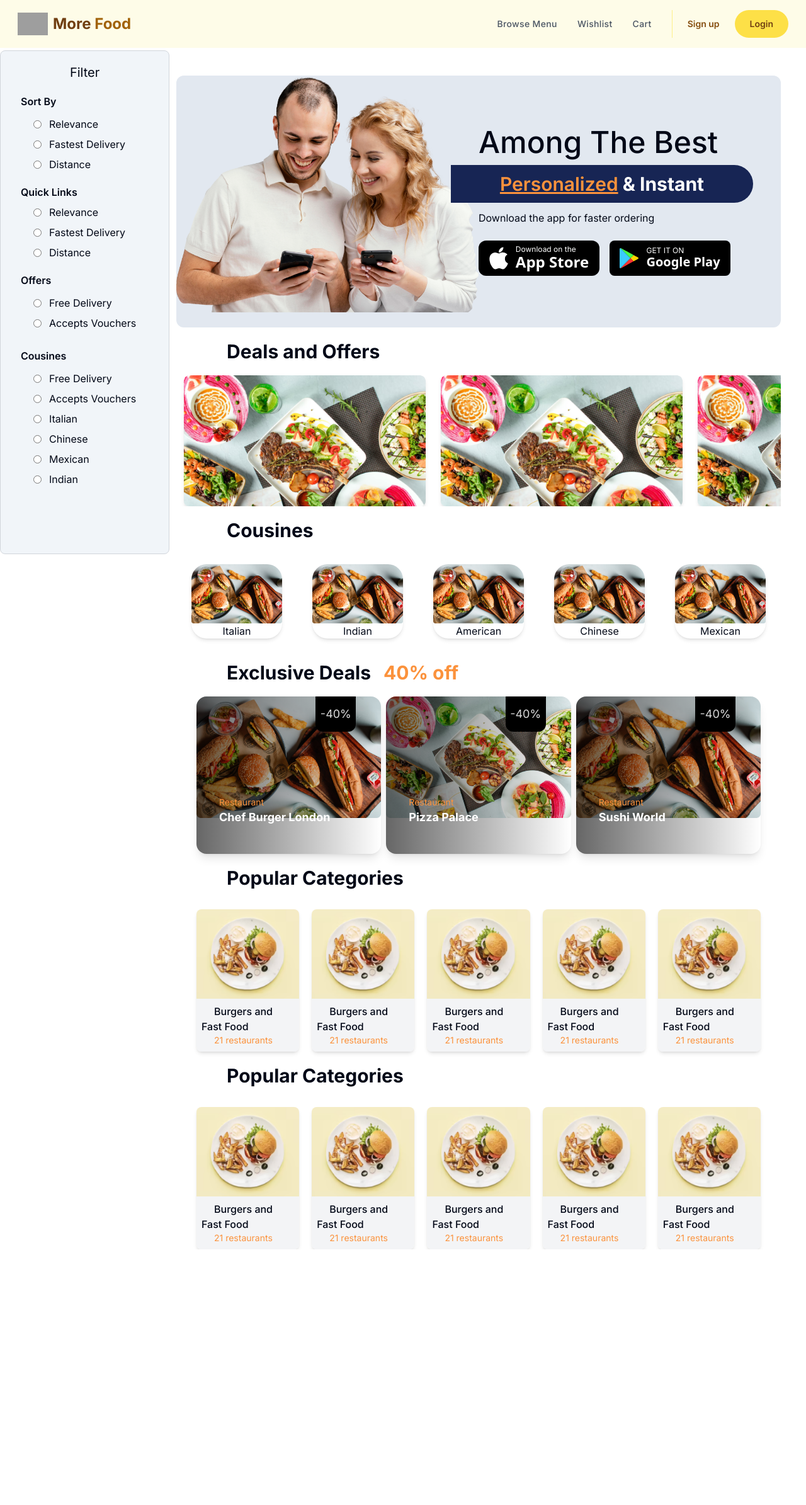
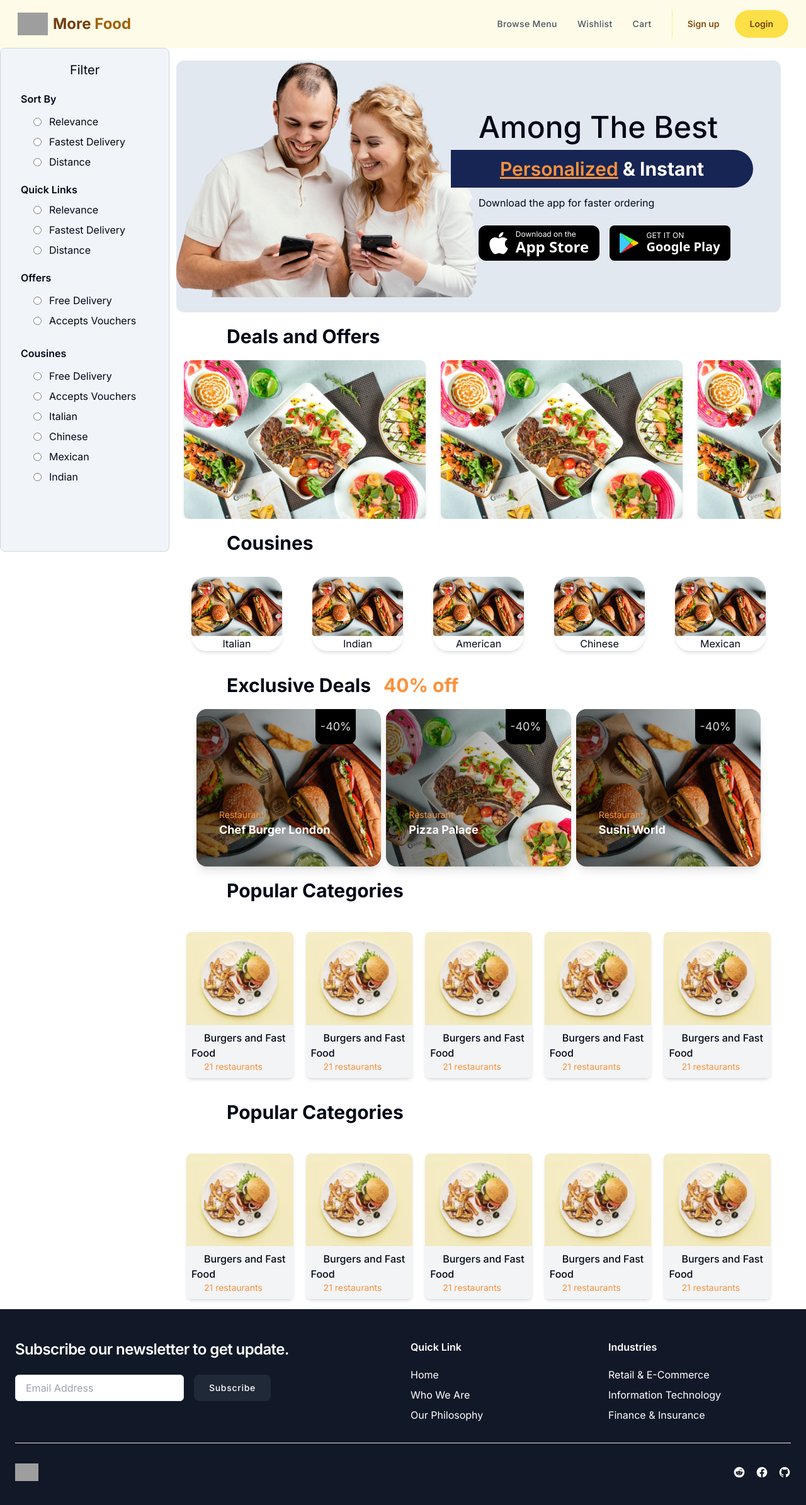
Before and after one commit to thesuman74/nextjs-food, a Next.js app: page /wishlist in a window 1280 px wide. Shown: the top 2390 px of the page at 63% size. Before the commit the page ends 1984 px from the top, so only its background shows below. Built offline with nearby package versions, Linux system fonts and the light colour scheme; grey boxes are pictures that could not be loaded.

Commit message:
Minore changes in style

```diff
--- a/app/BrowseMenu/FilterSection/FilterSection.tsx
+++ b/app/BrowseMenu/FilterSection/FilterSection.tsx
@@ -2,7 +2,7 @@ import React from "react";
 
 const FilterSection = () => {
   return (
-    <div className="max-w-7xl">
+    <div className="">
       <FilterSection />
     </div>
   );
--- a/app/components/cards/DiscountSectionCard.tsx
+++ b/app/components/cards/DiscountSectionCard.tsx
@@ -6,25 +6,25 @@ const DiscountSectionCard = () => {
       <div className="hide-scroll-bar flex overflow-x-scroll ">
         <div className=" flex flex-nowrap ">
           <div className="inline-block px-3">
-            <div className="h-52 w-96 max-w-sm overflow-hidden rounded-lg bg-white shadow-md transition-shadow duration-300 ease-in-out hover:shadow-xl">
-              <img src="/Images/food2.png" alt="" className="w-full" />
+            <div className="h-auto w-96 max-w-sm overflow-hidden rounded-lg bg-white shadow-md transition-shadow duration-300 ease-in-out hover:shadow-xl">
+              <img src="/Images/food2.png" alt="" className="w-full h-full" />
             </div>
           </div>
 
           <div className="inline-block px-3">
-            <div className="h-52 w-96 max-w-sm overflow-hidden rounded-lg bg-white shadow-md transition-shadow duration-300 ease-in-out hover:shadow-xl">
-              <img src="/Images/food2.png" alt="" className="w-full" />
+            <div className="h-auto w-96 max-w-sm overflow-hidden rounded-lg bg-white shadow-md transition-shadow duration-300 ease-in-out hover:shadow-xl">
+              <img src="/Images/food2.png" alt="" className="w-full h-full " />
             </div>
           </div>
 
           <div className="inline-block px-3">
-            <div className="h-52 w-96 max-w-sm overflow-hidden rounded-lg bg-white shadow-md transition-shadow duration-300 ease-in-out hover:shadow-xl">
-              <img src="/Images/food2.png" alt="" className="w-full" />
+            <div className="h-auto w-96 max-w-sm overflow-hidden rounded-lg bg-white shadow-md transition-shadow duration-300 ease-in-out hover:shadow-xl">
+              <img src="/Images/food2.png" alt="" className="w-full h-full" />
             </div>
           </div>
           <div className="inline-block px-3">
-            <div className="h-52 w-96 max-w-sm overflow-hidden rounded-lg bg-white shadow-md transition-shadow duration-300 ease-in-out hover:shadow-xl">
-              <img src="/Images/food2.png" alt="" className="w-full" />
+            <div className="h-auto w-96 max-w-sm overflow-hidden rounded-lg bg-white shadow-md transition-shadow duration-300 ease-in-out hover:shadow-xl">
+              <img src="/Images/food2.png" alt="" className="w-full h-full" />
             </div>
           </div>
         </div>
--- a/app/components/cards/ExclusiveDealsCard.tsx
+++ b/app/components/cards/ExclusiveDealsCard.tsx
@@ -32,7 +32,7 @@ const ExclusiveDealsCard = () => {
           <img
             src={item.imageLink}
             alt="image"
-            className="transition-transform duration-200 group-hover:scale-110 object-cover"
+            className="transition-transform duration-200 group-hover:scale-110 object-cover w-full h-full"
           />
           <div className="absolute right-10 top-0 flex h-14 w-16 items-center justify-center rounded-b-xl bg-black">
             <p className="text-lg text-white">-40%</p>
--- a/app/components/cards/PopularCategoriesCard.tsx
+++ b/app/components/cards/PopularCategoriesCard.tsx
@@ -4,9 +4,12 @@ const PopularCategoriesCard = () => {
   const cards = Array(5).fill(null); // Creates an array with 5 elements
 
   return (
-    <section className="grid grid-cols-5 items-center  gap-5  container max-w-7xl mx-auto">
+    <section className="grid grid-cols-2 sm:grid-cols-2 md:grid-cols-3 lg:grid-cols-4 xl:grid-cols-5 gap-5 container max-w-7xl mx-auto p-4">
       {cards.map((_, index) => (
-        <div className="max-w-sm mt-3 rounded-lg shadow-md mx-auto group">
+        <div
+          key={index}
+          className="max-w-xs mt-3 rounded-lg shadow-md mx-auto group"
+        >
           <img
             src="/Images/burger.png"
             alt=""
@@ -14,7 +17,7 @@ const PopularCategoriesCard = () => {
           />
           <div className="bg-gray-100 p-2 rounded-lg rounded-t-none">
             <span className="ml-5 font-medium">Burgers and Fast Food</span>
-            <p className=" text-orange-400 text-sm ml-5">21 restaurants</p>
+            <p className="text-orange-400 text-sm ml-5">21 restaurants</p>
           </div>
         </div>
       ))}
--- a/app/components/ui/Footer.tsx
+++ b/app/components/ui/Footer.tsx
@@ -1,6 +1,6 @@
 export default function Footer() {
   return (
-    <footer className="bg-gray-900 absolute align-bottom w-full   ">
+    <footer className="bg-gray-900  sticky buttom-0 w-full   ">
       <div className="container px-6 py-12 mx-auto">
         <div className="grid grid-cols-1 gap-6 sm:grid-cols-2 sm:gap-y-10 lg:grid-cols-4">
           <div className="sm:col-span-2">
--- a/app/components/ui/NavBar.tsx
+++ b/app/components/ui/NavBar.tsx
@@ -2,7 +2,7 @@ import React from "react";
 
 const NavBar = () => {
   return (
-    <nav className="w-full fixed top-0 z-50 bg-yellow-50 ">
+    <nav className="w-full sticky top-0 z-50 bg-yellow-50 ">
       <div className="container mx-auto px-2 md:px-12 lg:px-7">
         <div className="flex flex-wrap items-center justify-between py-3 gap-6 md:py-4 md:gap-0">
           <div className="w-full px-6 flex justify-between lg:w-max md:px-0">
--- a/app/layout.tsx
+++ b/app/layout.tsx
@@ -21,7 +21,7 @@ export default function RootLayout({
       <body className={inter.className}>
         <NavBar />
         {children}
-        {/* <Footer /> */}
+        <Footer />
       </body>
     </html>
   );
--- a/app/wishlist/layout.tsx
+++ b/app/wishlist/layout.tsx
@@ -1,26 +1,17 @@
 import FilterSection from "../components/filter/FilterSectionCard";
 import NavBar from "../components/ui/NavBar";
 
-export default function RootLayout({
+export default function FilterLayout({
   children,
 }: {
   children: React.ReactNode;
 }) {
   return (
-    <html lang="en">
-      <body>
-        {children}
-        <NavBar />
-        {/* Layout UI */}
-        {/* <main>
-          <div className="w-1/4   left-0 p-0 m-0">
-            <FilterSection />
-          </div>
-          <div className="w-3/4 ml-auto mr-10 p-0 m-0  ">
-            <div className="p-0 m-0"></div>
-          </div>
-        </main> */}
-      </body>
-    </html>
+    <main className="max-w-screen-2xl mx-auto h-full flex ">
+      <div className="w-1/4 h-screen left-0 p-0 m-0">
+        <FilterSection />
+      </div>
+      <div className="w-3/4  mr-10 mt-0 ">{children}</div>
+    </main>
   );
 }
--- a/app/wishlist/page.tsx
+++ b/app/wishlist/page.tsx
@@ -9,21 +9,16 @@ import CousinesSection from "./Cousines/CousinesSection";
 
 const Page = () => {
   return (
-    <div className="max-w-screen-2xl mx-auto h-full flex">
-      <div className="w-1/4 h-screen mt-20  left-0 p-0 m-0">
-        <FilterSection />
-      </div>
-      <div className="w-3/4  mr-10 ">
-        <Divider />
-        <Divider />
+    <>
+      {/* <Divider />
+      <Divider /> */}
       <DownloadSection />
       <DiscountSection />
       <CousinesSection />
       <ExclusiveDeals />
       <PopularCategories />
       <PopularCategories />
-      </div>
-    </div>
+    </>
   );
 };
 
```
Lines whose indentation alone changed are shown as unchanged.
